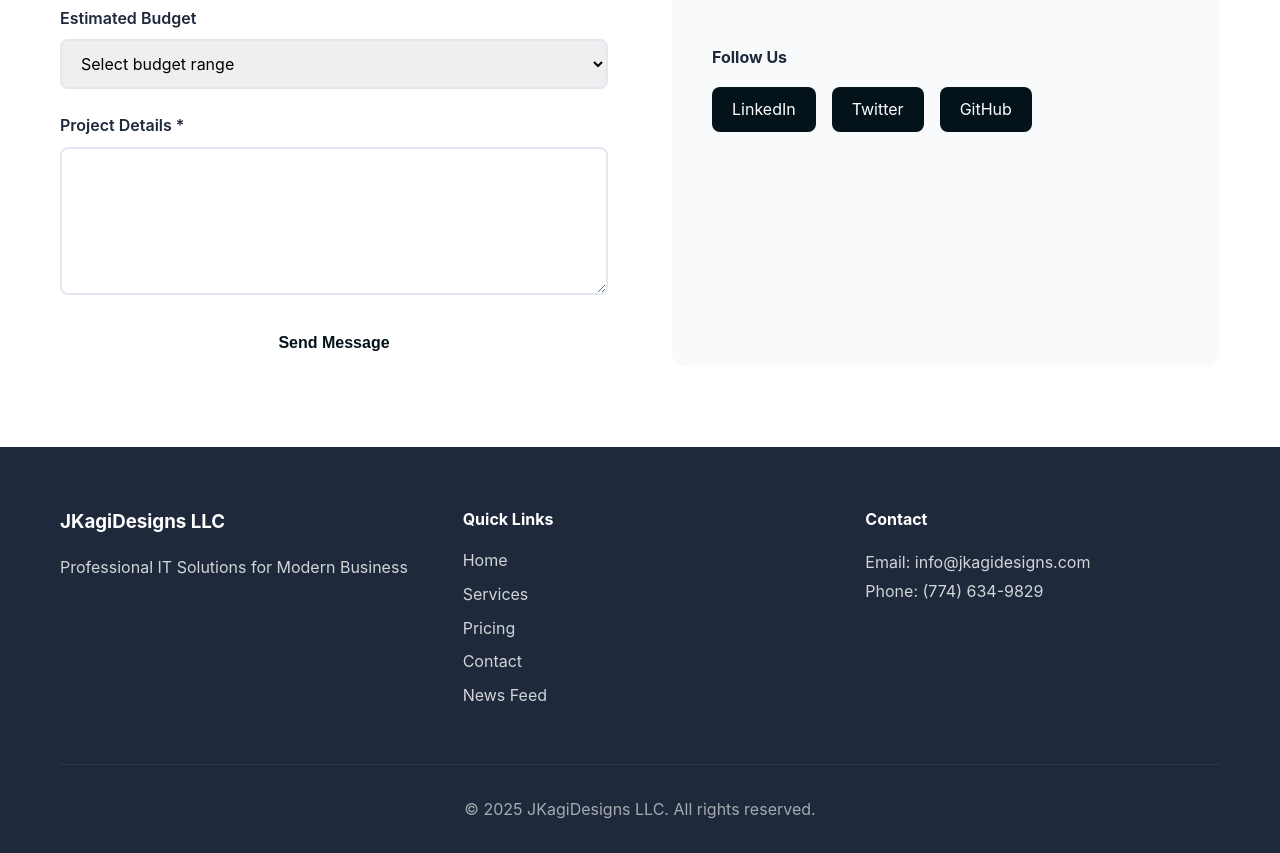
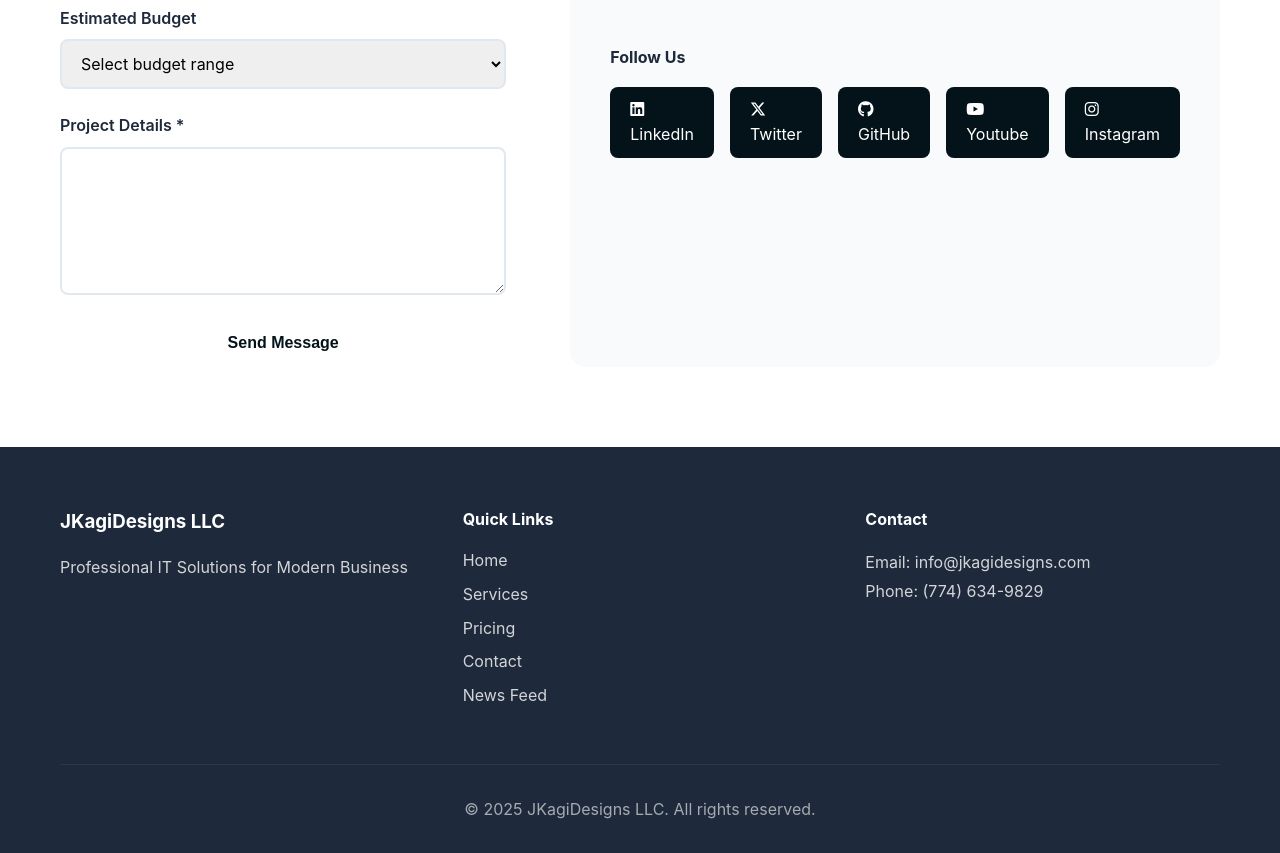
Before and after one commit to JKagiDesignsEng/jkd_website, a website: page contact.html in a window 1280 px wide. Shown: the part 1041-1894 px from the top of the page. Drawn offline with Linux system fonts and the light colour scheme.

Commit message:
updating socials

```diff
--- a/contact.html
+++ b/contact.html
@@ -29,6 +29,9 @@
     <meta name="twitter:title" content="Contact JKagiDesigns LLC - IT Support & Consultation" />
     <meta name="twitter:description"
       content="Get in touch for professional IT support, web development, and software services. Free consultation available." />
+
+    <!-- Font Awesome -->
+    <script src="https://kit.fontawesome.com/cec77beb4b.js" crossorigin="anonymous"></script>
 
     <!-- Canonical URL -->
     <link rel="canonical" href="https://www.jkagidesigns.com/contact.html" />
@@ -210,9 +213,21 @@
             <div class="social-links">
               <h4>Follow Us</h4>
               <div class="social-icons">
-                <a href="#" class="social-icon">LinkedIn</a>
-                <a href="#" class="social-icon">Twitter</a>
-                <a href="#" class="social-icon">GitHub</a>
+                <a href="http://www.linkedin.com/in/joshua-kagiwada-a7606817" class="social-icon">
+                  <i class="fab fa-linkedin"></i> LinkedIn
+                </a>
+                <a href="https://x.com/jkagidesigns" class="social-icon">
+                  <i class="fab fa-x-twitter"></i> Twitter
+                </a>
+                <a href="https://github.com/jkagidesignseng" class="social-icon">
+                  <i class="fab fa-github"></i> GitHub
+                </a>
+                <a href="https://www.youtube.com/@JKagiDesigns" class="social-icon">
+                  <i class="fab fa-youtube"></i> Youtube
+                </a>
+                <a href="https://www.instagram.com/jkagidesigns/" class="social-icon">
+                  <i class="fab fa-instagram"></i> Instagram
+                </a>
               </div>
             </div>
           </div>
```
